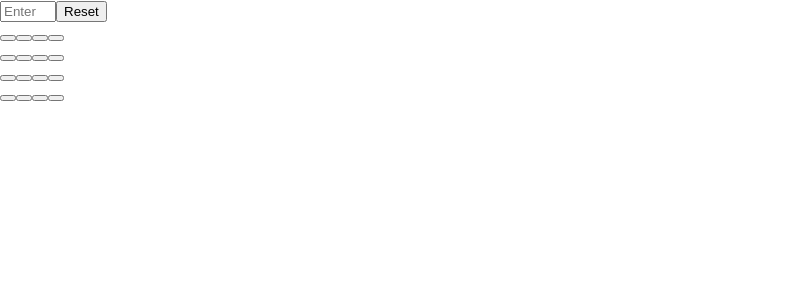
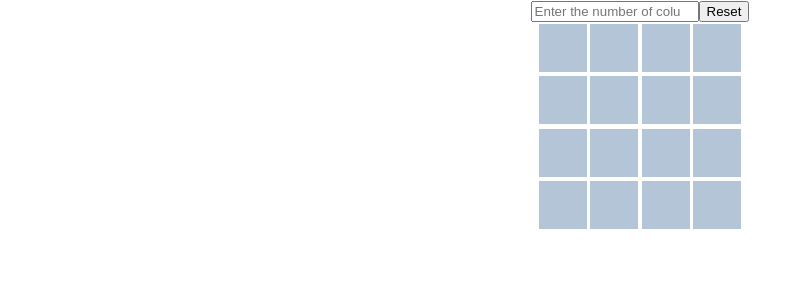
Before and after one commit to scall12/matching-game-react, a React (Create React App) app: page / in a window 1280 px wide. Shown: the top 300 px of the page, without its empty margins (0-812 px from the left). Built offline with nearby package versions, Linux system fonts and the light colour scheme.

Commit message:
Basic styling and button colors

```diff
--- a/src/App.css
+++ b/src/App.css
@@ -1,42 +1,3 @@
-.App {
-  text-align: center;
-}
-
-.App-logo {
-  height: 40vmin;
-  pointer-events: none;
-}
-
-@media (prefers-reduced-motion: no-preference) {
-  .App-logo {
-    animation: App-logo-spin infinite 20s linear;
-  }
-}
-
-.App-header {
-  background-color: #282c34;
-  min-height: 100vh;
-  display: flex;
-  flex-direction: column;
-  align-items: center;
-  justify-content: center;
-  font-size: calc(10px + 2vmin);
-  color: white;
-}
-
-.App-link {
-  color: #61dafb;
-}
-
-@keyframes App-logo-spin {
-  from {
-    transform: rotate(0deg);
-  }
-  to {
-    transform: rotate(360deg);
-  }
-}
-
 .hidden {
   visibility: hidden;
 }
@@ -44,3 +5,36 @@
 .visible {
   visibility: visible;
 }
+
+.hide-text {
+  color: #b3c5d7;
+}
+
+.show-text {
+  color: black;
+}
+
+input {
+  width: 10rem;
+}
+
+#board button {
+  width: 3rem;
+  height: 3rem;
+  margin: 0.1rem;
+  border-style: none;
+  background-color: #b3c5d7;
+}
+
+#board button:active {
+  background-color: #7392b7;
+  color: #7392b7;
+}
+
+#board button:focus {
+  outline: none;
+}
+
+#root {
+  text-align: center;
+}
```
